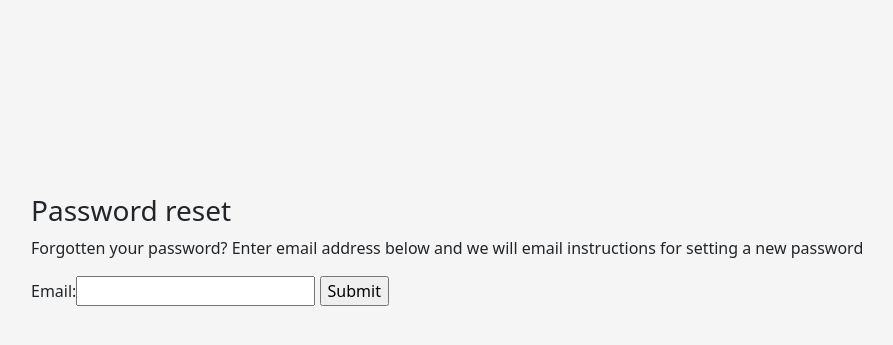
After one commit to dhairya137/Django-signin-signup, a Django app: page /reset_password/ in a window 1280 px wide. The commit adds this page. Shown: the part 142-487 px from the top of the page, without its empty margins (51-944 px from the left). Run offline with Django 3.2, Linux system fonts and the light colour scheme.

Commit message:
forgot password done

```diff
--- a/loginform/accounts/urls.py
+++ b/loginform/accounts/urls.py
@@ -1,9 +1,17 @@
 from django.urls import path
 from . import views
+from django.contrib.auth import views as auth_views
 
 urlpatterns = [
     path('login', views.login, name="login"),
     path('register', views.register, name="register"),
     path('logout', views.logout_user, name="logout"),
     path('', views.dashboard, name="dashboard"),
+
+    # reset password
+    path('reset_password/', auth_views.PasswordResetView.as_view(template_name="password_reset.html"), name="password_reset"),
+    path('reset_password_sent/', auth_views.PasswordResetDoneView.as_view(template_name="password_reset_sent.html"), name="password_reset_done"),
+    path('reset<uidb64>/<token>/', auth_views.PasswordResetConfirmView.as_view(template_name="password_reset_form.html"), name="password_reset_confirm"),
+    path('reset_password_complete/', auth_views.PasswordResetCompleteView.as_view(template_name="password_reset_done.html"), name="password_reset_complete"),
+
 ]
--- a/loginform/accounts/views.py
+++ b/loginform/accounts/views.py
@@ -54,6 +54,9 @@ def logout_user(request):
   logout(request)
   return redirect('login')
 
+def account_login(request):
+  return redirect('login')
+
 @login_required(login_url='login')
 def dashboard(request):
   return render(request, 'dashboard.html')
--- a/loginform/templates/login.html
+++ b/loginform/templates/login.html
@@ -9,7 +9,7 @@
 
     <form method="POST" action="login">
       {% csrf_token %}
-      <h1 class="h3 mb-3 fw-normal">Please sign in</h1>
+      <h1 class="h3 mb-3 fw-normal">Sign in</h1>
 
       <div class="form-floating">
         <input name="username" type="text" class="form-control" id="floatingInput" placeholder="johndoe123">
@@ -19,6 +19,8 @@
         <input name="password" type="password" class="form-control" id="floatingPassword" placeholder="Password">
         <label for="floatingPassword">Password</label>
       </div>
+      <p>Don't have account? <a href="{% url 'register' %}">Register</a></p>
+      <p>Forgot Password? <a href="{% url 'password_reset' %}">Reset Password</a></p>
 
       <button class="w-100 btn btn-lg btn-primary" type="submit">Sign in</button>
 
--- /dev/null
+++ b/loginform/templates/password_reset.html
@@ -0,0 +1,16 @@
+{% include "header.html" %}
+
+<div class="container">
+  <h3>
+    Password reset
+  </h3>
+
+  <p>Forgotten your password? Enter email address below and we will email instructions for setting a new password </p>
+
+  <form method="POST">
+    {% csrf_token %}
+    {{form}}
+
+    <input type="submit" name="Send mail">
+  </form>
+</div>
--- a/loginform/templates/register.html
+++ b/loginform/templates/register.html
@@ -9,7 +9,7 @@
 
     <form method="POST" action="register">
       {% csrf_token %}
-      <h1 class="h3 mb-3 fw-normal">Please sign up</h1>
+      <h1 class="h3 mb-3 fw-normal">Sign up</h1>
 
       <div class="form-floating">
         <input name="firstname" type="text" class="form-control" id="floatingInput" placeholder="John">
@@ -36,6 +36,7 @@
           placeholder="Confirm Password">
         <label for="floatingPassword">Confirm Password</label>
       </div>
+      <p>Already have account? <a href="{% url 'login' %}">Login</a></p>
 
       <button class="w-100 btn btn-lg btn-primary" type="submit">Sign up</button>
 
```
Also changed, not shown: loginform/loginform/settings.py (+9 -0 lines), loginform/templates/password_reset_done.html (added, +9 -0 lines), loginform/templates/password_reset_form.html (added, +16 -0 lines), loginform/templates/password_reset_sent.html (added, +12 -0 lines).
